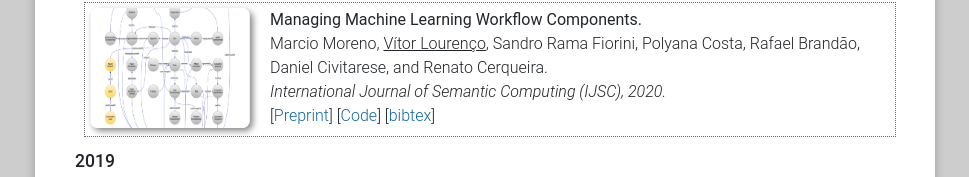
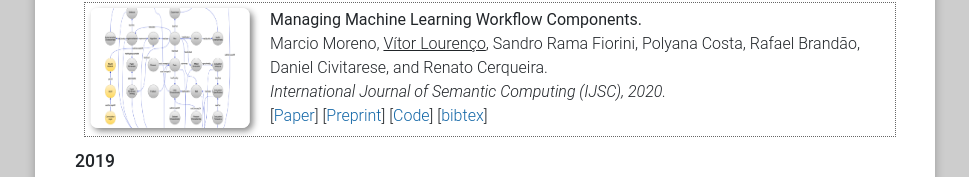
Before and after one commit to vitornl/vitornl.github.io, a plain HTML site: page index.html in a window 1280 px wide. Shown: the part 552-729 px from the top of the page, without its empty margins (155-1124 px from the left). Drawn offline with nearby package versions, Linux system fonts and the light colour scheme; files whose address does not match are found by name.

Commit message:
adding paper link

```diff
--- a/index.html
+++ b/index.html
@@ -98,6 +98,7 @@
                     Marcio Moreno, <u>Vítor Lourenço</u>, Sandro Rama Fiorini, Polyana Costa, Rafael Brandão, Daniel
                     Civitarese, and Renato Cerqueira.<br>
                     <i>International Journal of Semantic Computing (IJSC), 2020.</i><br>
+                    [<a href="https://www.worldscientific.com/doi/abs/10.1142/S1793351X20400115">Paper</a>]
                     [<a href="https://arxiv.org/abs/1912.05665">Preprint</a>]
                     [<a href="https://github.com/ibm-hyperknowledge/mlwfm">Code</a>]
                     [<a href="javascript:void(0)"><label onclick="showbib('2020ijsc')">bibtex</label></a>]
```
